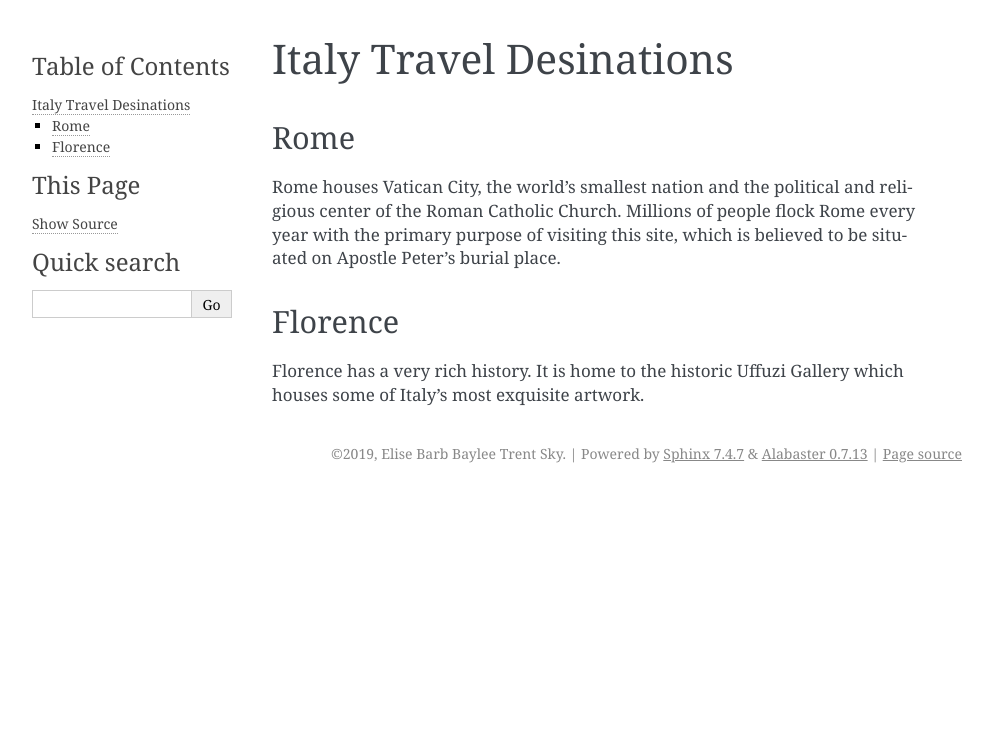
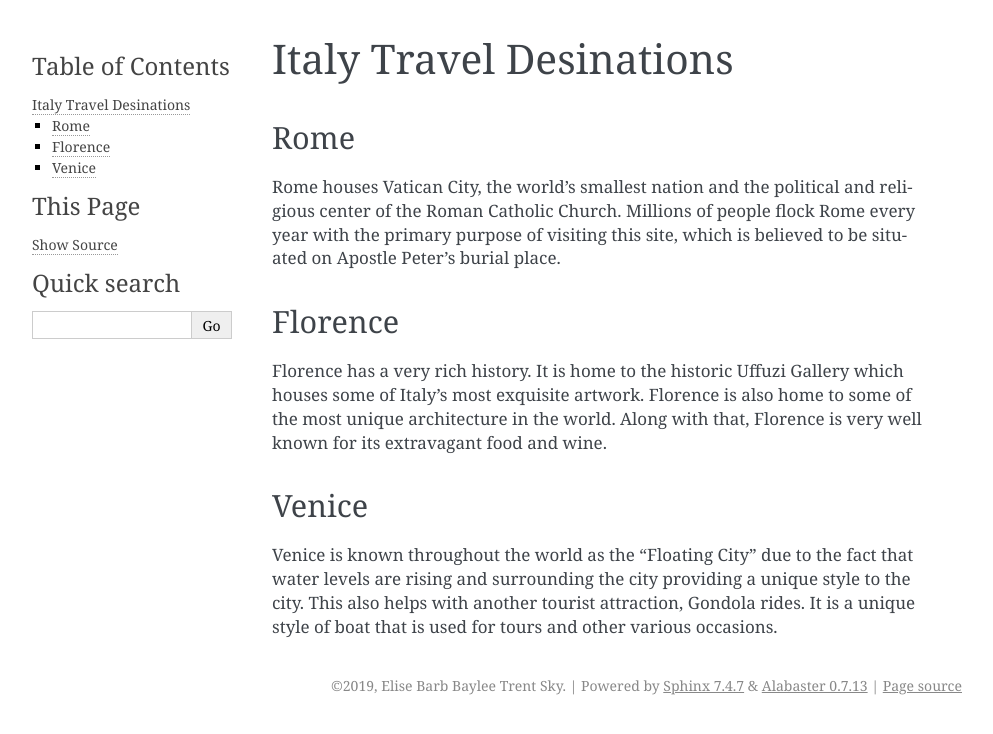
Before and after one commit to EliTaue/traveldestinations, a Sphinx documentation site: the page built from source/italy_travel.rst, in a window 1280 px wide. Shown: the top 734 px of the page, without its empty margins (148-1141 px from the left). Built offline with Sphinx 7.4.7, drawn with Linux system fonts in a browser that asks for light colours.

Commit message:
lots of changes

```diff
--- a/source/italy_travel.rst
+++ b/source/italy_travel.rst
@@ -16,4 +16,17 @@ Florence
 
 Florence has a very rich history. It is home to the
 historic Uffuzi Gallery which houses some of Italy's
-most exquisite artwork.
+most exquisite artwork. Florence is also home to some
+of the most unique architecture in the world. Along
+with that, Florence is very well known for its
+extravagant food and wine.
+
+Venice
+------
+
+Venice is known throughout the world as the "Floating
+City" due to the fact that water levels are rising and
+surrounding the city providing a unique style to the
+city. This also helps with another tourist attraction,
+Gondola rides. It is a unique style of boat that is used
+for tours and other various occasions.
```
